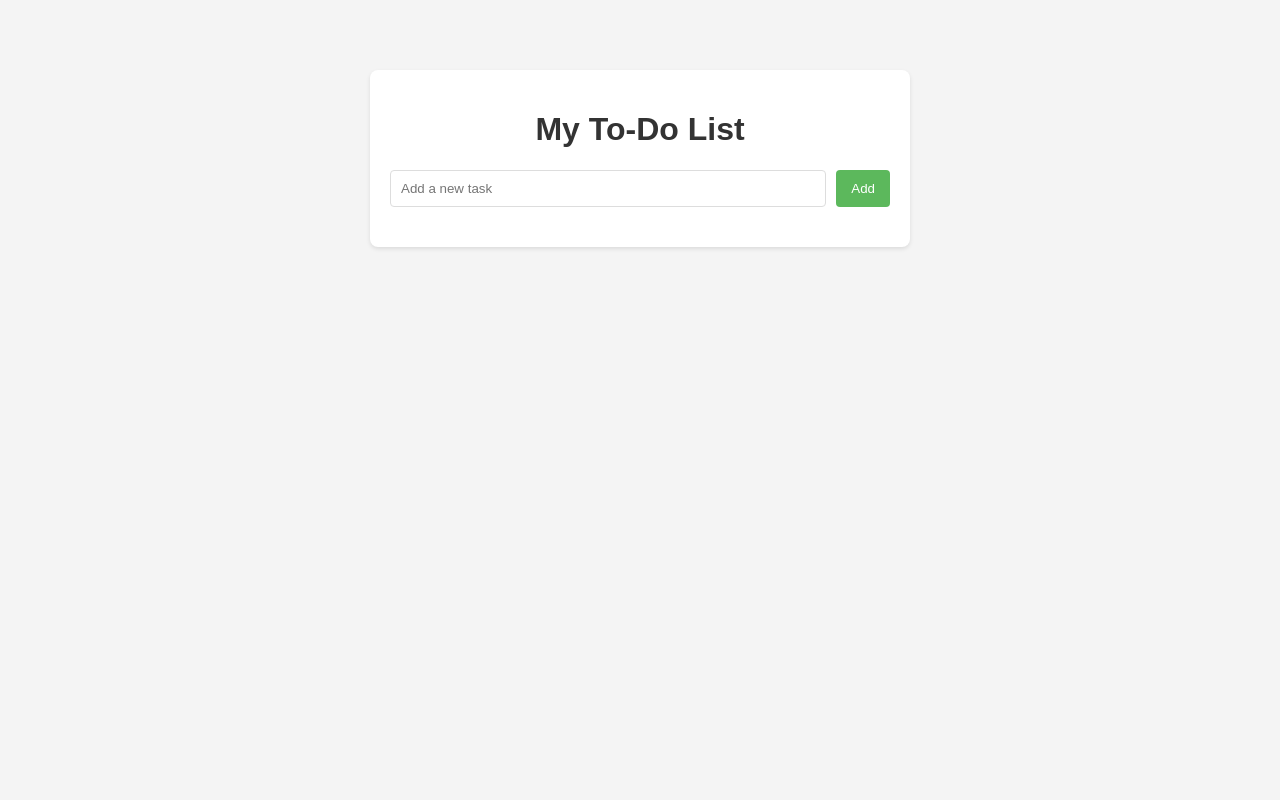
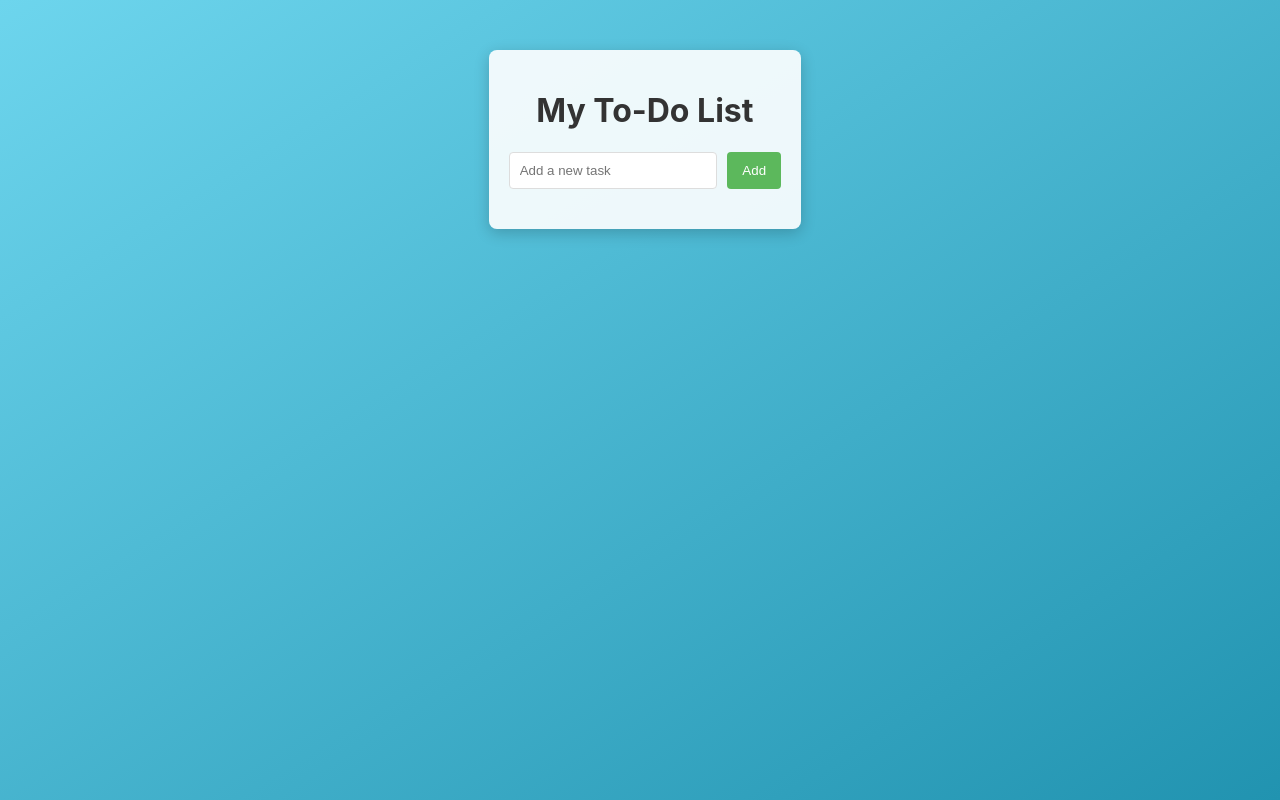
Before and after one commit to Kezia-Cane/todo, a React (Create React App) app: page / in a window 1280 px wide. Built offline with nearby package versions, Linux system fonts and the light colour scheme.

Commit message:
changed background

```diff
--- a/src/App.css
+++ b/src/App.css
@@ -1,16 +1,27 @@
 body {
-  font-family: sans-serif;
-  background-color: #f4f4f4;
-  padding: 20px;
+  font-family: -apple-system, BlinkMacSystemFont, 'Segoe UI', Roboto, 'Helvetica Neue', Arial, sans-serif; /* More modern font stack */
+  background: linear-gradient(to right bottom, #6dd5ed, #2193b0); /* Example gradient: Light blue to darker blue */
+  /* Alternative gradient: */
+  /* background: linear-gradient(to right bottom, #ee9ca7, #ffdde1); */ /* Pinkish */
+  /* background: linear-gradient(to right bottom, #b2fefa, #0ed2f7); */ /* Teal */
+  margin: 0; /* Remove default body margin */
+  padding: 0; /* Remove default body padding */
+  min-height: 100vh; /* Ensure gradient covers full height */
+  display: flex; /* Helps center the .app container */
+  justify-content: center; /* Center .app horizontally */
+  align-items: flex-start; /* Align .app to the top */
+  padding-top: 50px; /* Add some space above the app container */
+  box-sizing: border-box; /* Include padding in height calculation */
 }
 
 .app {
-  background: #fff;
-  margin: 50px auto;
+  background: rgba(255, 255, 255, 0.9); /* Slightly transparent white background */
+  margin: 0 auto; /* Keep horizontal centering if flexbox fails, remove top/bottom margin */
   padding: 20px;
   border-radius: 8px;
-  box-shadow: 0 2px 4px rgba(0, 0, 0, 0.1);
+  box-shadow: 0 4px 15px rgba(0, 0, 0, 0.2); /* Enhanced shadow for depth */
   max-width: 500px;
+  width: 90%; /* Ensure it doesn't touch edges on smaller screens */
 }
 
 h1 {
```
